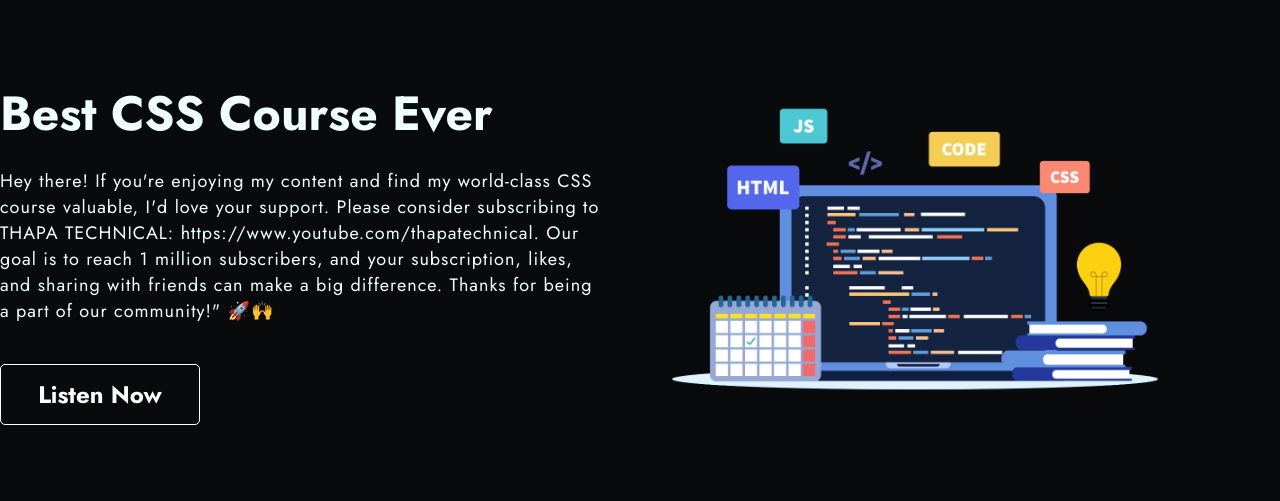
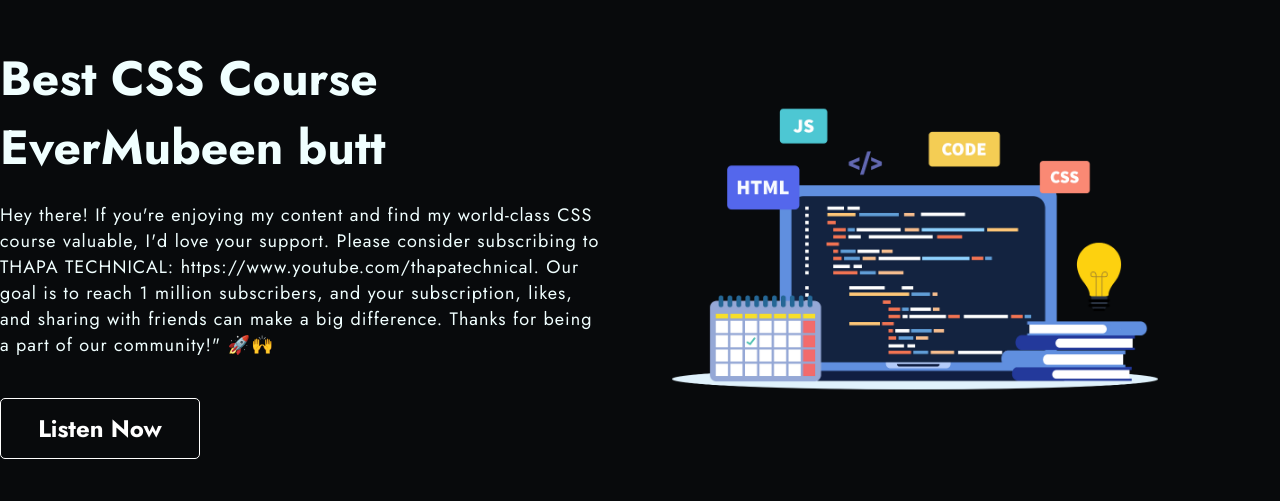
Before and after one commit to MubeenButt379eng/Web-Developnment, a plain HTML site: page CSS/pseudo-elements/index.html in a window 1280 px wide. Shown: the part 148-649 px from the top of the page. Drawn offline with Linux system fonts and the light colour scheme.

Commit message:
pseudo element:

```diff
--- a/CSS/pseudo-elements/style.css
+++ b/CSS/pseudo-elements/style.css
@@ -58,9 +58,13 @@ body {
 }
 
 /* Before Pseudo element  */
-
+.hero-content h1 ::before{
+  content: "hello";
+}
 /* After Pseudo elements  */
-
+ .hero-content h1::after{
+  content: "Mubeen butt";
+ }
 .hero-content p {
   font-size: 18px;
   letter-spacing: 1px;
```
